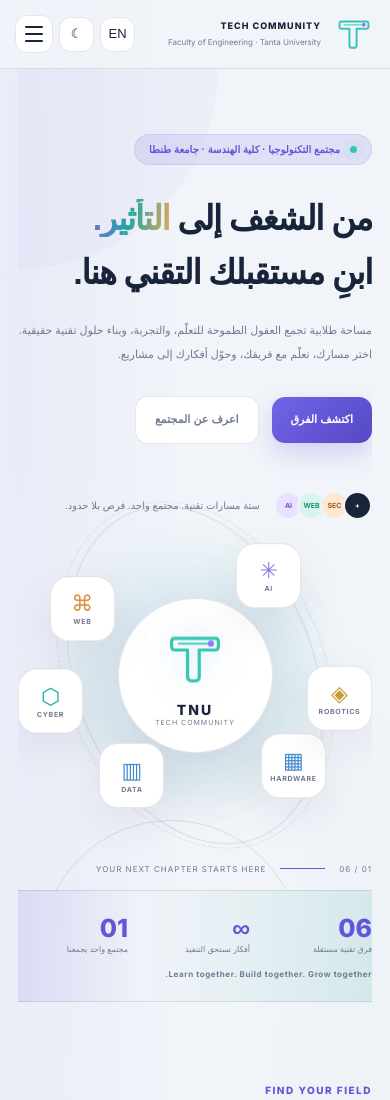
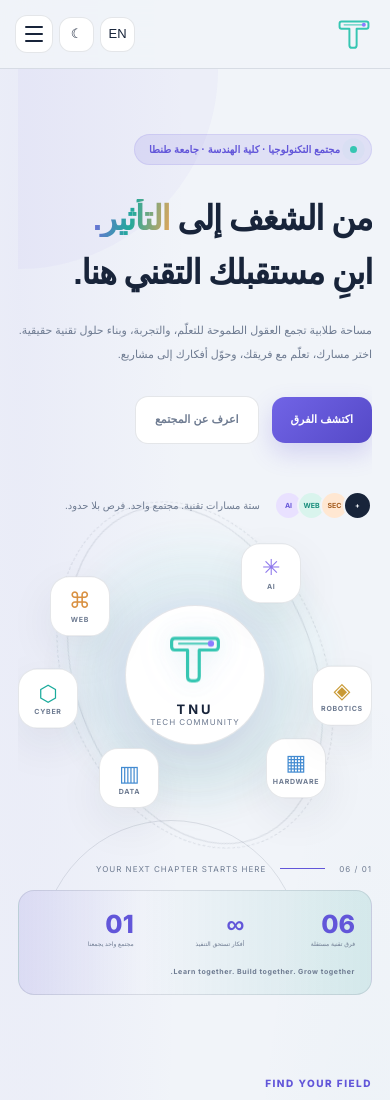
Before and after one commit to midofayad22/tnu-tech-community, a plain HTML site: page index.html in a window 390 px wide. Shown: the top 1100 px of the page. Drawn offline with Linux system fonts and the light colour scheme; a web font is replaced by a local one.

Commit message:
finallll

```diff
--- a/assets/css/style.css
+++ b/assets/css/style.css
@@ -251,7 +251,7 @@ input:focus-visible {
 
 .brand-copy small {
   color: var(--muted);
-  font: 10px var(--font-en);
+  font: 9px var(--font-en);
   margin-top: 4px;
 }
 
@@ -545,9 +545,10 @@ input:focus-visible {
 
 .hero-visual {
   position: relative;
-  height: 440px;
+  min-height: 440px;
   display: grid;
   place-items: center;
+  padding: 12px;
   animation: visualIn 1.1s var(--ease) both;
 }
 
@@ -618,8 +619,8 @@ input:focus-visible {
 }
 
 .visual-center {
-  width: 155px;
-  height: 155px;
+  width: 140px;
+  height: 140px;
   border-radius: 50%;
   background: var(--surface);
   border: 1px solid var(--border);
@@ -639,21 +640,21 @@ input:focus-visible {
 }
 
 .visual-center strong {
-  font: 800 14px var(--font-en);
-  letter-spacing: 2px;
+  font: 700 13px var(--font-en);
+  letter-spacing: 3px;
 }
 
 .visual-center small {
   color: var(--muted);
-  font: 7px var(--font-en);
+  font: 8px var(--font-en);
   letter-spacing: 1px;
 }
 
 .floating-node {
   position: absolute;
   z-index: 3;
-  width: 65px;
-  height: 65px;
+  width: 60px;
+  height: 60px;
   display: flex;
   flex-direction: column;
   align-items: center;
@@ -781,19 +782,20 @@ input:focus-visible {
 
 .stats-strip {
   min-height: 105px;
-  padding: 16px 30px;
+  padding: 16px 20px;
   display: grid;
   grid-template-columns: repeat(3, 1fr) 1.3fr;
   align-items: center;
-  gap: 20px;
-  border-block: 1px solid var(--border);
+  gap: 16px;
+  border: 1px solid var(--border);
+  border-radius: 16px;
   background: linear-gradient(90deg, var(--primary-soft), transparent 35%, var(--teal-soft));
 }
 
 .stat-item {
   display: flex;
   align-items: center;
-  gap: 13px;
+  gap: 10px;
 }
 
 .stat-item strong {
@@ -2189,10 +2191,11 @@ input:focus-visible {
 .back-to-top {
   position: fixed;
   z-index: 90;
-  bottom: 24px;
+  bottom: 54px;
+  display: none;
   inset-inline-end: 24px;
-  width: 43px;
-  height: 43px;
+  width: 40px;
+  height: 40px;
   border-radius: 14px;
   border: 1px solid var(--border);
   background: var(--surface);
@@ -2300,6 +2303,9 @@ html[lang="en"] .detail-hero h1 {
   .main-nav {
     gap: 17px;
   }
+  .header-cta {
+    display: none;
+  }
 
   .main-nav .nav-link {
     font-size: 10px;
@@ -2345,19 +2351,6 @@ html[lang="en"] .detail-hero h1 {
     width: 38px;
     height: 38px;
   }
-
-  .brand-copy strong {
-    font-size: 9px;
-  }
-
-  .brand-copy small {
-    font-size: 8px;
-  }
-
-  .header-cta {
-    display: none;
-  }
-
   .menu-toggle {
     display: flex;
     flex-direction: column;
@@ -2462,7 +2455,7 @@ html[lang="en"] .detail-hero h1 {
   }
 
   .hero-visual {
-    height: 310px;
+    min-height: 310px;
     transform: scale(0.82);
     transform-origin: center;
     margin-block: -5px;
@@ -2470,7 +2463,7 @@ html[lang="en"] .detail-hero h1 {
 
   .stats-strip {
     grid-template-columns: repeat(3, 1fr);
-    padding: 22px 0;
+    padding: 16px 16px;
     gap: 12px;
   }
 
@@ -2485,13 +2478,13 @@ html[lang="en"] .detail-hero h1 {
   }
 
   .stat-item span {
-    font-size: 8px;
+    font-size: 6px;
   }
 
   .stat-caption {
     grid-column: 1/-1;
     text-align: start;
-    font-size: 8px;
+    font-size: 7px;
   }
 
   .teams-section {
@@ -2712,35 +2705,6 @@ html[lang="en"] .detail-hero h1 {
     width: 100%;
     min-width: 0;
     margin-top: 14px;
-  }
-}
-
-/* =========================================================
-   SMALL MOBILE
-   ========================================================= */
-
-@media (max-width: 380px) {
-  .brand-copy small {
-    display: none;
-  }
-
-  .hero h1 {
-    font-size: 29px;
-  }
-
-  .hero-visual {
-    transform: scale(0.72);
-    margin-inline: -35px;
-  }
-
-  .detail-symbol {
-    width: 65px;
-    height: 65px;
-    font-size: 32px;
-  }
-
-  .detail-hero h1 {
-    font-size: 22px;
   }
 }
 
@@ -2913,3 +2877,38 @@ html[lang="en"] .detail-hero h1 {
     transition: none !important;
   }
 }
+
+/* =========================================================
+   SMALL MOBILE
+   ========================================================= */
+
+@media (max-width: 315px) {
+  .brand-copy {
+    display: none;
+  }
+
+  .hero h1 {
+    font-size: 27px;
+  }
+
+  .hero-visual {
+    transform: scale(0.72);
+    margin-inline: -35px;
+  }
+
+  .detail-symbol {
+    width: 65px;
+    height: 65px;
+    font-size: 32px;
+  }
+
+  .detail-hero h1 {
+    font-size: 22px;
+  }
+}
+
+@media (max-width: 450px) {
+  .brand-copy {
+    display: none;
+  }
+}
```
